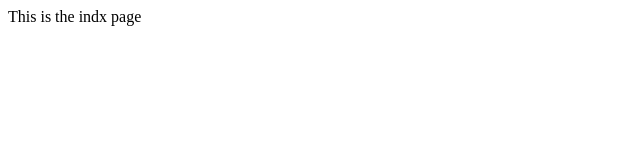
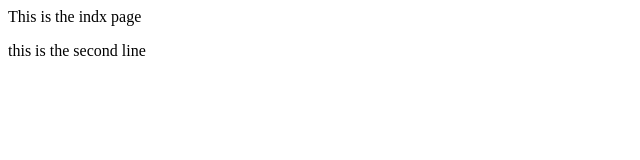
Before and after one commit to ykrajesh/Learn-git, a plain HTML site: page index.html in a window 1280 px wide. Shown: the whole page, without its empty margins (0-640 px from the left). Drawn offline with Linux system fonts and the light colour scheme.

Commit message:
index modify second line

```diff
--- a/index.html
+++ b/index.html
@@ -1 +1,2 @@
 <p>This is the indx page </p>
+<P>this is the second line </P>
```
